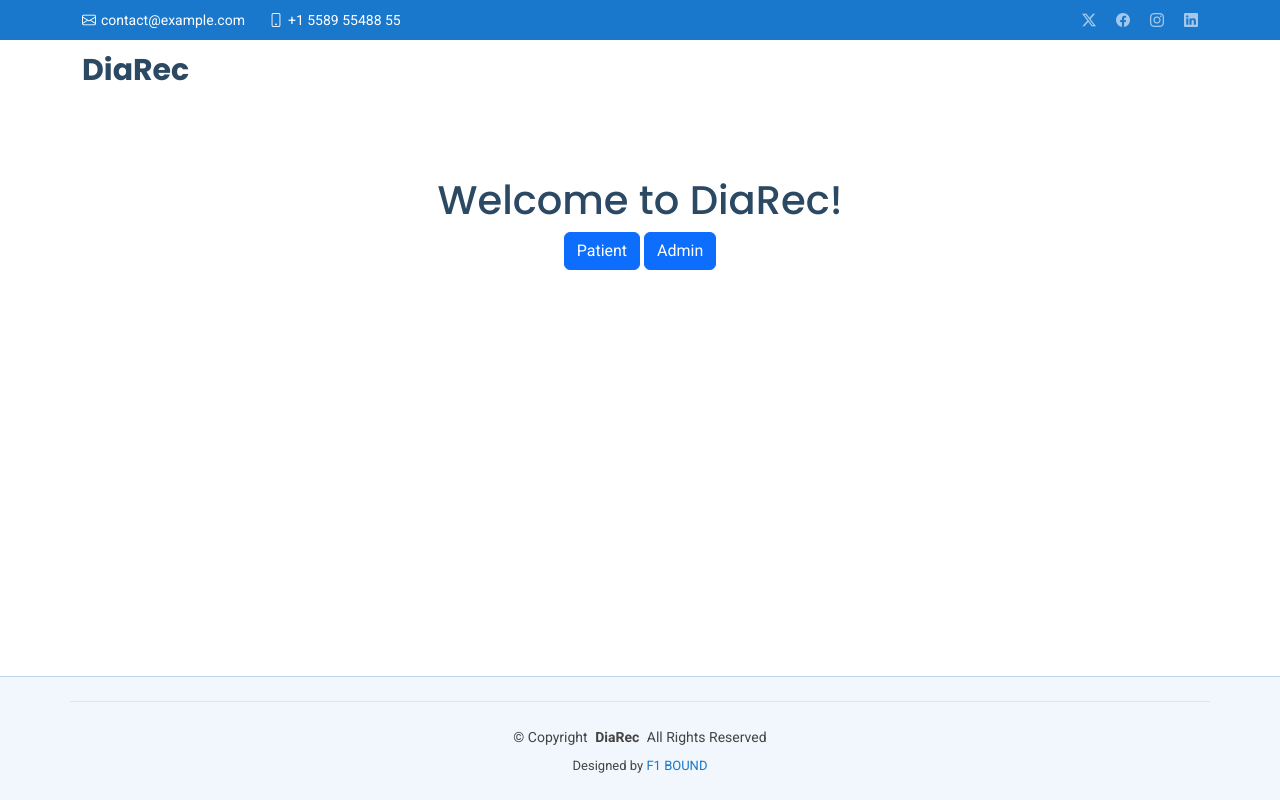
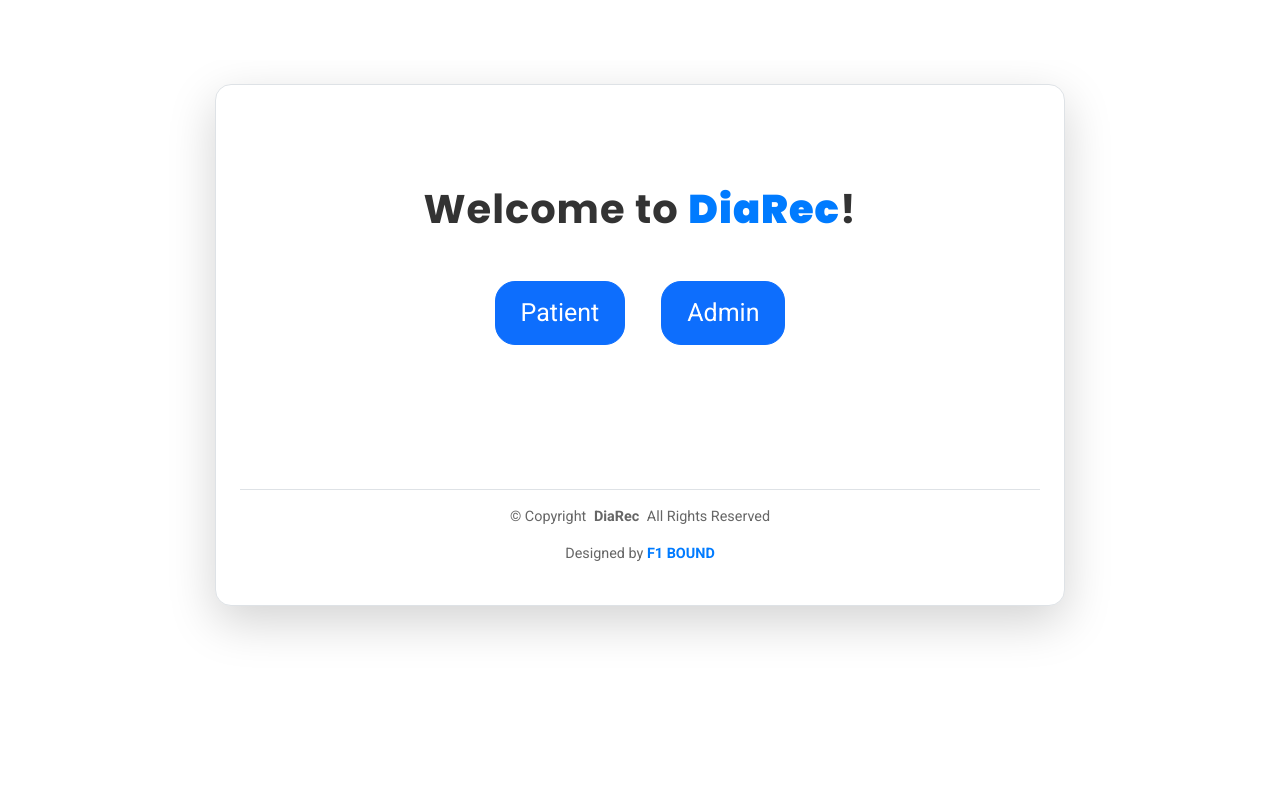
Before and after one commit to Nins17/Capstone_proj, a Flask app: page / in a window 1280 px wide. Run offline with Flask 3, Linux system fonts and the light colour scheme; some libraries are stand-ins or nearby versions.

Commit message:
landing add

```diff
--- a/templates/land.html
+++ b/templates/land.html
@@ -5,6 +5,7 @@
   <meta charset="utf-8">
   <meta content="width=device-width, initial-scale=1.0" name="viewport">
   <title>DiaRec</title>
+
   <meta name="description" content="">
   <meta name="keywords" content="">
 
@@ -34,28 +35,15 @@
 
   <header id="header" class="header sticky-top">
 
-    <div class="topbar d-flex align-items-center">
-      <div class="container d-flex justify-content-center justify-content-md-between">
-        <div class="contact-info d-flex align-items-center">
-          <i class="bi bi-envelope d-flex align-items-center"><a href="mailto:contact@example.com">contact@example.com</a></i>
-          <i class="bi bi-phone d-flex align-items-center ms-4"><span>+1 5589 55488 55</span></i>
-        </div>
-        <div class="social-links d-none d-md-flex align-items-center">
-          <a href="#" class="twitter"><i class="bi bi-twitter-x"></i></a>
-          <a href="#" class="facebook"><i class="bi bi-facebook"></i></a>
-          <a href="#" class="instagram"><i class="bi bi-instagram"></i></a>
-          <a href="#" class="linkedin"><i class="bi bi-linkedin"></i></a>
-        </div>
-      </div>
-    </div><!-- End Top Bar -->
+
 
     <div class="branding d-flex align-items-center">
 
       <div class="container position-relative d-flex align-items-center justify-content-between">
         <a href="index.html" class="logo d-flex align-items-center me-auto">
           <!-- Uncomment the line below if you also wish to use an image logo -->
-          <!-- <img src="assets/img/logo.png" alt=""> -->
-          <h1 class="sitename">DiaRec</h1>
+          <!-- <img src="assets/img/icon.png" alt=""> -->
+           <!--<h1 class="sitename">DiaRec</h1>-->
         </a>
           <i class="mobile-nav-toggle d-xl-none bi bi-list"></i>
       </div>
@@ -64,53 +52,76 @@
 
   </header>
 
-  <main class="main" style="display: flex;justify-content:center;min-height:fit-content;">
+  <main class="main container d-flex flex-column align-items-center justify-content-center border rounded-4 shadow-lg p-4 my-4 bg-white"
+      style="max-width: 850px; background: rgba(255, 255, 255, 0.9); backdrop-filter: blur(10px); border: 2px solid rgba(255, 255, 255, 0.5); box-shadow: 5px 5px 20px rgba(0, 0, 0, 0.15);">
 
-    <!-- Starter Section Section -->
-    <section id="starter-section" class="starter-section section">
-     <p>  {% with messages = get_flashed_messages() %}
+    <!-- Starter Section -->
+    <section id="starter-section" class="starter-section section w-100 text-center">
+        <p>
+            {% with messages = get_flashed_messages() %}
             {% if messages %}
+                {% for message in messages %}
+                    <h6 class="text-danger text-center bg-white p-2 rounded shadow-sm"
+                        style="display: inline-block; border-left: 4px solid red; padding: 10px 15px;">
+                        {{ message }}
+                    </h6>
+                {% endfor %}
+            {% endif %}
+            {% endwith %}
+        </p>
 
-              {% for message in messages %}
-                  <h6 class="text-danger text-center" style="background-color:white;">{{ message }}</h6>
-              {% endfor %}
-
-          {% endif %}
-      {% endwith %}</p>
         <!-- Section Title -->
         <div class="section-title" data-aos="fade-up">
-
-        <h1 class="sitename">Welcome to DiaRec!</h1>
-        <div class="container" data-aos="fade-up">
-          <button type="button" class="btn btn-primary" data-bs-toggle="modal" data-bs-target="#patient">
+            <h1 class="sitename mb-3" style="letter-spacing:1px; font-weight:bold; color: #333;">Welcome to
+              <span style="letter-spacing: 1px; font-weight: 900;color: #007bff;">DiaRec</span>!</h1>
+            <div class="container mt-5" data-aos="fade-up">
+                <button type="button" class="btn btn-primary mx-3"
+                        data-bs-toggle="modal" data-bs-target="#patient"
+                        style="border-radius: 20px; padding: 12px 25px; font-size: 25px; transition: all 0.3s; ">
                     Patient
                 </button>
-          <button type="button" class="btn btn-primary" data-bs-toggle="modal" data-bs-target="#admin">
+                <button type="button" class="btn btn-primary mx-3 "
+                        data-bs-toggle="modal" data-bs-target="#admin"
+                        style="border-radius: 20px; padding: 12px 25px; font-size: 25px; transition: all 0.3s; ">
                     Admin
                 </button>
             </div>
         </div><!-- End Section Title -->
-      <!-- patient login -->
+    </section><!-- /Starter Section -->
+
+    <!-- Copyright Section -->
+    <div class="w-100 text-center mt-4 pt-3 border-top"
+         style="color: #666; font-size: 0.9rem;">
+        <p>© <span>Copyright</span> <strong class="px-1 sitename">DiaRec</strong> <span>All Rights Reserved</span></p>
+        <p>Designed by <span style="font-weight: bold; color: #007bff;">F1 BOUND</span></p>
+    </div>
+
+</main>
+
+
+
 <!-- Patient Login Modal -->
-<div class="modal fade" id="patient" tabindex="-1" aria-labelledby="patientLabel" aria-hidden="true">
+<div class="modal fade" id="patient" tabindex="-1" aria-labelledby="patientLabel" aria-hidden="true" >
   <div class="modal-dialog modal-sm">
-    <div class="modal-content">
-      <div class="modal-header">
-        <h5 class="modal-title" id="patientLabel">Sign in as Patient</h5>
+    <div class="modal-content  shadow-lg rounded-4" style="border: none; backdrop-filter: blur(10px);">
+      <div class="modal-header border-0">
+        <h5 class="modal-title fw-bold" id="patientLabel" style="color: #333;">Sign in as Patient</h5>
         <button type="button" class="btn-close" data-bs-dismiss="modal" aria-label="Close"></button>
       </div>
       <div class="modal-body">
         <form action="/login_patient" method="post">
           <div class="mb-3">
-            <label for="patient_id" class="form-label">Patient ID:</label>
-            <input type="text" class="form-control" id="patient_id" name="patient_id" required>
+            <label for="patient_id" class="form-label fw-semibold">Patient ID:</label>
+            <input type="text" class="form-control rounded-3" id="patient_id" name="patient_id" required style="border: 1px solid #ccc; padding: 10px;">
           </div>
           <div class="mb-3">
-            <label for="patient_password" class="form-label">Password:</label>
-            <input type="password" class="form-control" id="patient_password" name="patient_password" required>
+            <label for="patient_password" class="form-label fw-semibold">Password:</label>
+            <input type="password" class="form-control rounded-3" id="patient_password" name="patient_password" required style="border: 1px solid #ccc; padding: 10px;">
           </div>
           <div class="d-grid">
-            <button type="submit" name="login_patient" class="btn btn-primary">Login</button>
+            <button type="submit" name="login_patient" class="btn btn-primary rounded-pill fw-semibold" style="padding: 10px 0; font-size: 1rem; transition: all 0.3s;">
+              Login
+            </button>
           </div>
         </form>
       </div>
@@ -121,23 +132,25 @@
 <!-- Admin Login Modal -->
 <div class="modal fade" id="admin" tabindex="-1" aria-labelledby="adminLabel" aria-hidden="true">
   <div class="modal-dialog modal-sm">
-    <div class="modal-content">
-      <div class="modal-header">
-        <h5 class="modal-title" id="adminLabel">Sign in as Admin</h5>
+    <div class="modal-content shadow-lg rounded-4" style="border: none; backdrop-filter: blur(10px);">
+      <div class="modal-header border-0">
+        <h5 class="modal-title fw-bold" id="adminLabel" style="color: #333;">Sign in as Admin</h5>
         <button type="button" class="btn-close" data-bs-dismiss="modal" aria-label="Close"></button>
       </div>
       <div class="modal-body">
         <form action="/login_admin" method="post">
           <div class="mb-3">
-            <label for="admin_id" class="form-label">Admin ID:</label>
-            <input type="text" class="form-control" id="admin_id" name="admin_id" required>
+            <label for="admin_id" class="form-label fw-semibold">Admin ID:</label>
+            <input type="text" class="form-control rounded-3" id="admin_id" name="admin_id" required style="border: 1px solid #ccc; padding: 10px;">
           </div>
           <div class="mb-3">
-            <label for="admin_pass" class="form-label">Password:</label>
-            <input type="password" class="form-control" id="admin_pass" name="admin_pass" required>
+            <label for="admin_pass" class="form-label fw-semibold">Password:</label>
+            <input type="password" class="form-control rounded-3" id="admin_pass" name="admin_pass" required style="border: 1px solid #ccc; padding: 10px;">
           </div>
           <div class="d-grid">
-            <button type="submit" name="login_admin" class="btn btn-primary">Login</button>
+            <button type="submit" name="login_admin" class="btn btn-primary rounded-pill fw-semibold" style="padding: 10px 0; font-size: 1rem; transition: all 0.3s;">
+              Login
+            </button>
           </div>
         </form>
       </div>
@@ -145,19 +158,6 @@
   </div>
 </div>
 <!-- End Admin login -->
-    </section><!-- /Starter Section Section -->
-
-  </main>
-
-  <footer id="footer" class="footer light-background mt-auto" >
-    <div class="container copyright text-center mt-4">
-      <p>© <span>Copyright</span> <strong class="px-1 sitename">DiaRec</strong> <span>All Rights Reserved</span></p>
-      <div class="credits">
-
-        Designed by <a href="https://bootstrapmade.com/">F1 BOUND</a>
-      </div>
-    </div>
-  </footer>
 
   <!-- Scroll Top -->
   <a href="#" id="scroll-top" class="scroll-top d-flex align-items-center justify-content-center"><i class="bi bi-arrow-up-short"></i></a>
```
Also changed, not shown: static/assets/img/icon.png (added). Lines whose indentation alone changed are shown as unchanged.
